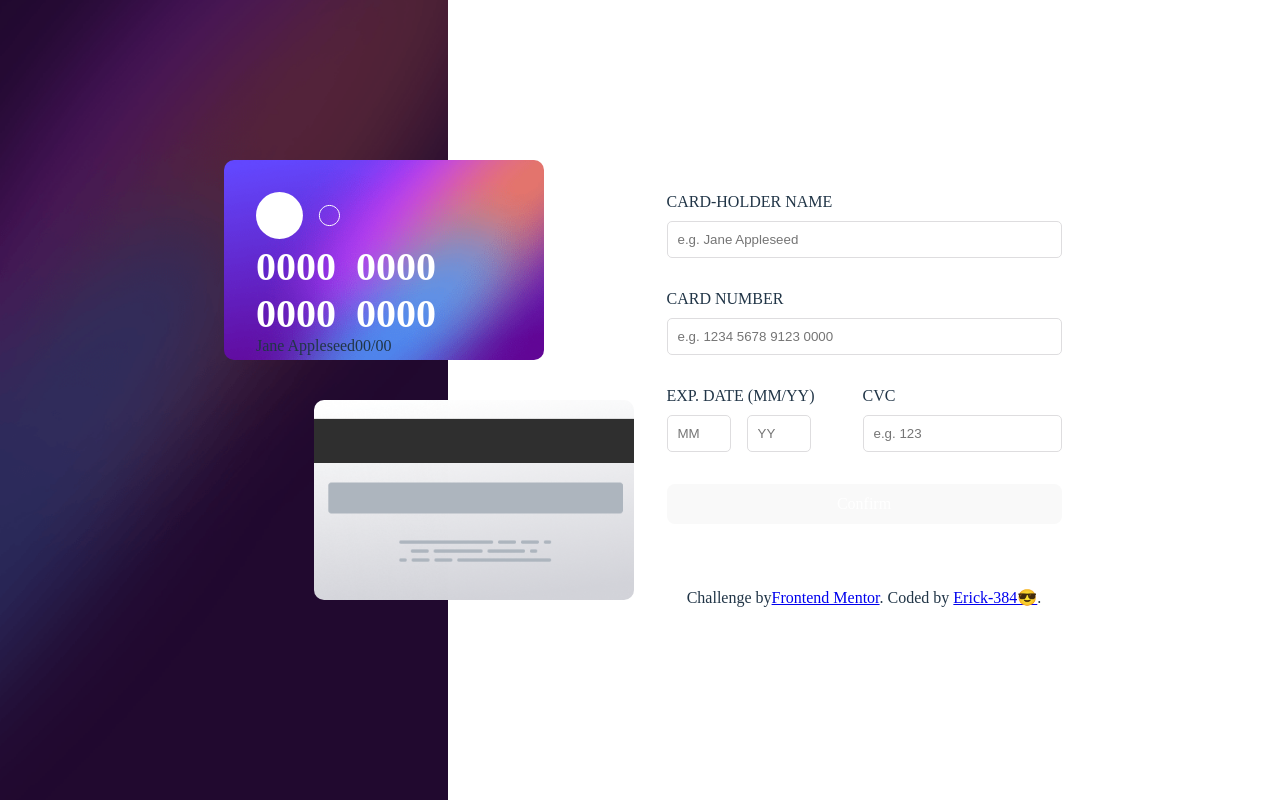
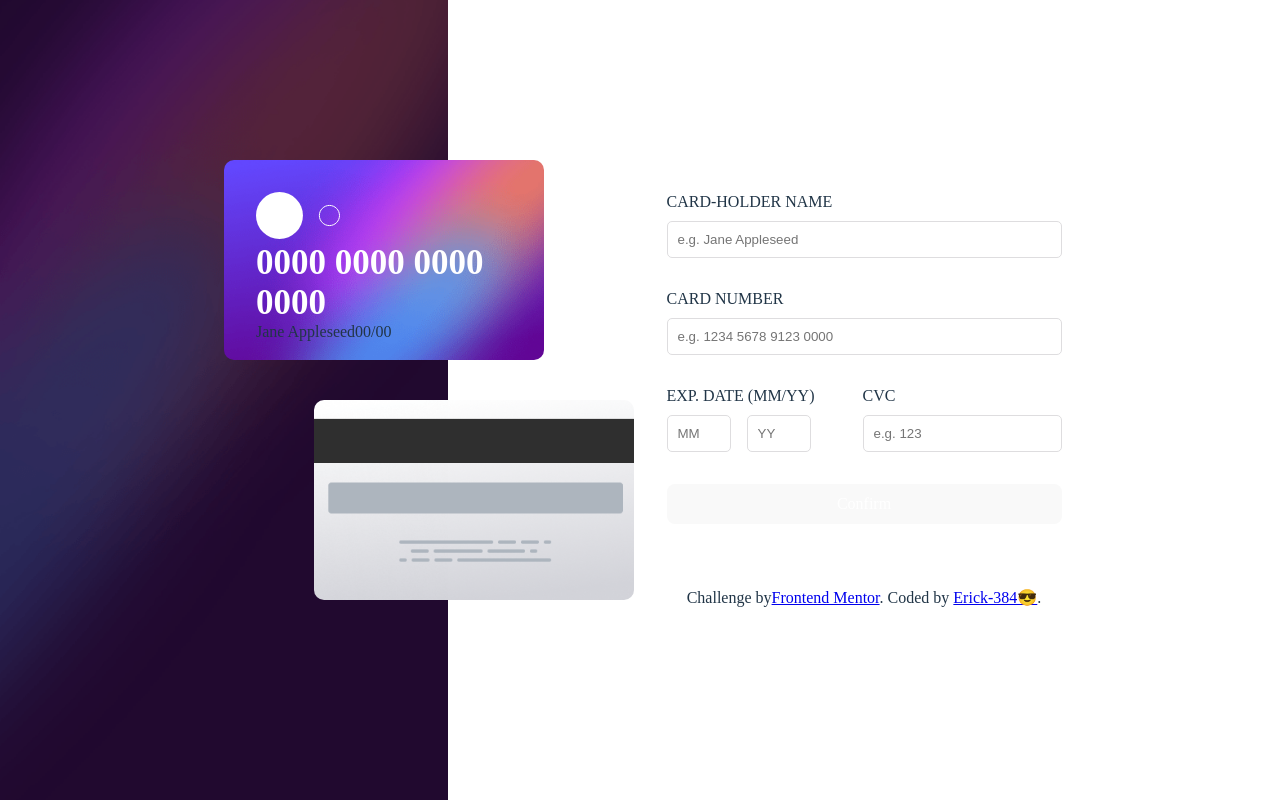
Before and after one commit to Erick384/Interactive-card-details-form, a React (Vite) app: page / in a window 1280 px wide. Built offline with nearby package versions, Linux system fonts and the light colour scheme.

Commit message:
Uploading Commits

```diff
--- a/src/App.css
+++ b/src/App.css
@@ -47,8 +47,8 @@
   left: 70%;
 }
 .card-Number h2{
-  font-size: 40px;
-  word-spacing: 10px;
+  font-size: 35px;
+  /* word-spacing: 10px; */
   color: hsl(0, 0%, 100%);
 }
 .right {
```
